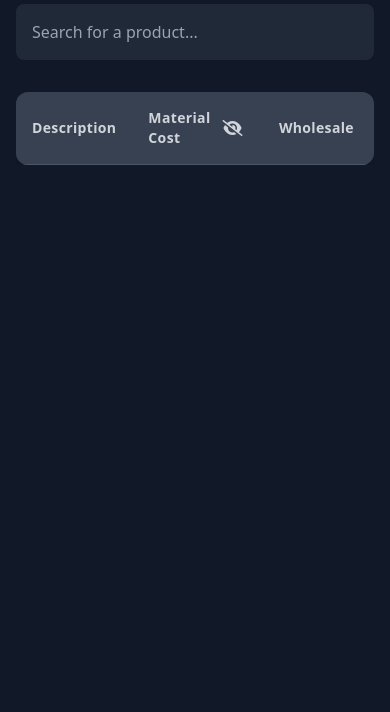
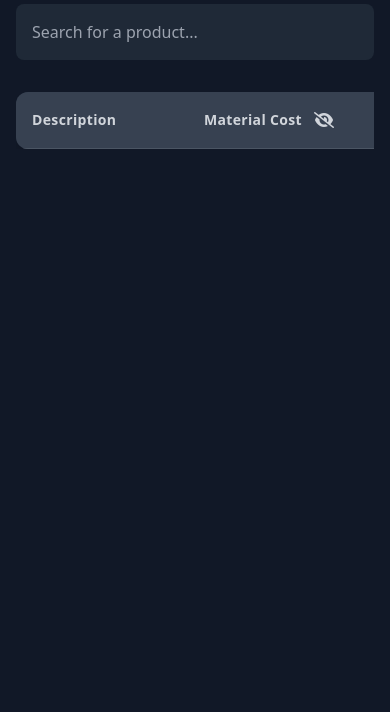
Before and after one commit to jcsia87/quick-price, a website: page public/index.html in a window 390 px wide. Shown: the part 132-844 px from the top of the page. Drawn offline with nearby package versions, Linux system fonts and the light colour scheme.

Commit message:
Fix mobile view

```diff
--- a/public/index.html
+++ b/public/index.html
@@ -40,13 +40,13 @@
     />
   </header>
 
-  <main class="max-w-4xl mx-auto overflow-x-auto">
-    <div class="rounded-xl overflow-hidden shadow-lg">
+  <main class="w-full overflow-x-auto">
+    <div class="min-w-[600px] max-w-4xl mx-auto rounded-xl overflow-hidden shadow-lg">
       <table class="w-full text-left border-collapse bg-gray-800">
         <thead class="bg-gray-700 text-gray-300">
           <tr>
-            <th class="p-4 border-b border-gray-600 text-sm font-semibold tracking-wide">Description</th>
-            <th class="p-4 border-b border-gray-600 text-sm font-semibold tracking-wide">
+            <th class="p-4 border-b border-gray-600 text-sm font-semibold tracking-wide min-w-[150px]">Description</th>
+            <th class="p-4 border-b border-gray-600 text-sm font-semibold tracking-wide min-w-[150px]">
               <div class="flex items-center gap-2">
                 <span>Material Cost</span>
                 <button onclick="toggleBlur()" title="Toggle Blur" class="eye-icon">
@@ -54,8 +54,8 @@
                 </button>
               </div>
             </th>
-            <th class="p-4 border-b border-gray-600 text-sm font-semibold tracking-wide">Wholesale</th>
-            <th class="p-4 border-b border-gray-600 text-sm font-semibold tracking-wide">Retail</th>
+            <th class="p-4 border-b border-gray-600 text-sm font-semibold tracking-wide min-w-[100px]">Wholesale</th>
+            <th class="p-4 border-b border-gray-600 text-sm font-semibold tracking-wide min-w-[100px]">Retail</th>
           </tr>
         </thead>
         <tbody id="resultTableBody" class="divide-y divide-gray-700">
```
